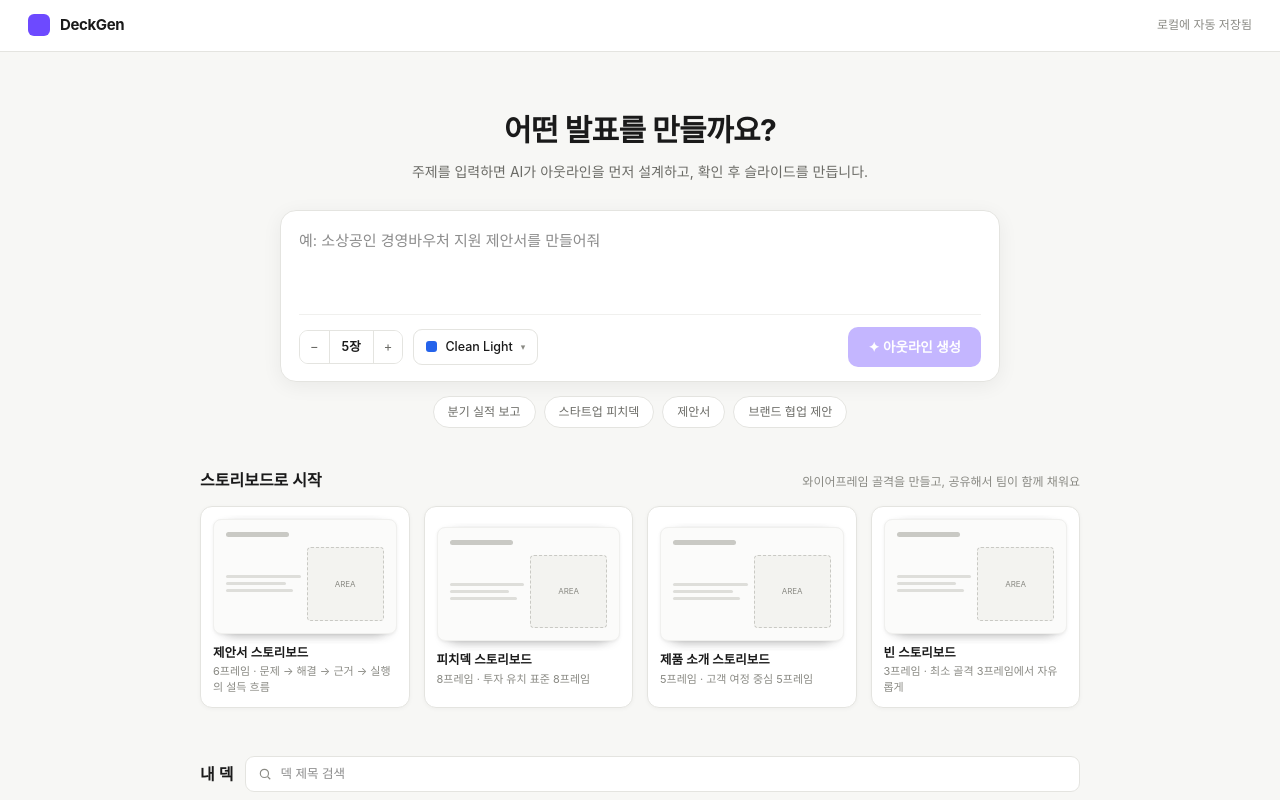
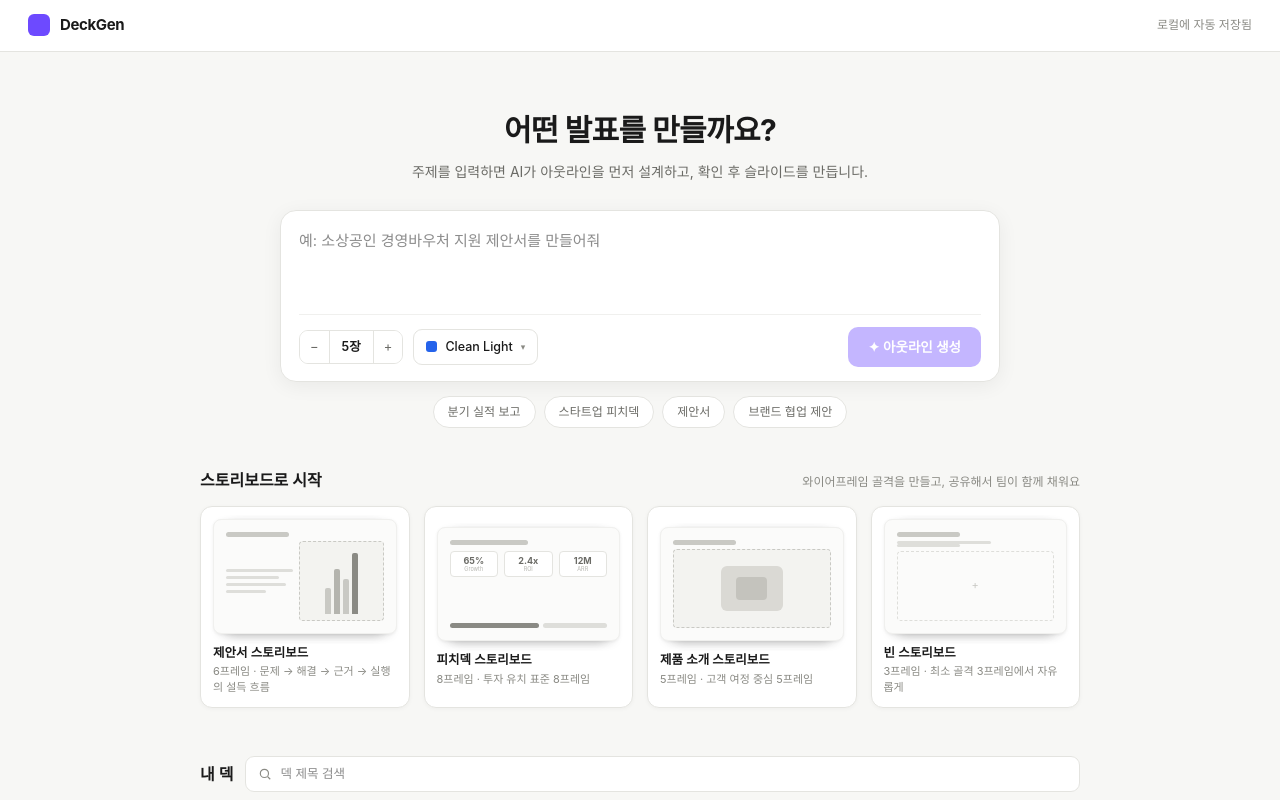
Before and after one commit to homebox78/deckgen, a React (Vite) app in the folder client/: page / in a window 1280 px wide. Built offline with nearby package versions, Linux system fonts and the light colour scheme; a web font is replaced by a local one; what zundo would draw is missing.

Commit message:
fix: 스토리보드 카드 프리뷰를 라이브러리별 주제에 맞게 차별화 (제안서=불릿+차트, 피치덱=지표 카드, 제품=데모 이미지, 빈=빈 캔버스)

```diff
--- a/client/src/components/home/HomePage.tsx
+++ b/client/src/components/home/HomePage.tsx
@@ -42,6 +42,83 @@ const SUGGESTIONS = [
     count: 6,
   },
 ];
+
+/** 라이브러리별 미니 와이어프레임 프리뷰 — 각 스토리보드의 성격을 압축해 보여준다 */
+function PreviewArt({ id }: { id: string }) {
+  // 제안서: 불릿 논리 전개 + 근거 차트
+  if (id === "proposal") {
+    return (
+      <>
+        <div className="h-[5px] w-2/5 rounded-sm bg-[#C9C9C4]" />
+        <div className="mt-1 flex flex-1 gap-1.5">
+          <div className="flex flex-1 flex-col justify-center gap-1">
+            <div className="h-[3px] w-full rounded-sm bg-[#DEDEDA]" />
+            <div className="h-[3px] w-4/5 rounded-sm bg-[#DEDEDA]" />
+            <div className="h-[3px] w-[90%] rounded-sm bg-[#DEDEDA]" />
+            <div className="h-[3px] w-3/5 rounded-sm bg-[#DEDEDA]" />
+          </div>
+          <div className="flex flex-1 items-end justify-center gap-[3px] rounded-[4px] border border-dashed border-[#C9C9C4] bg-[#F3F3F0] px-2 pt-2 pb-1.5">
+            <div className="w-1.5 rounded-t-[2px] bg-[#C9C9C4]" style={{ height: "40%" }} />
+            <div className="w-1.5 rounded-t-[2px] bg-[#B4B4AE]" style={{ height: "70%" }} />
+            <div className="w-1.5 rounded-t-[2px] bg-[#C9C9C4]" style={{ height: "55%" }} />
+            <div className="w-1.5 rounded-t-[2px] bg-[#8A8A84]" style={{ height: "95%" }} />
+          </div>
+        </div>
+      </>
+    );
+  }
+  // 피치덱: 지표 카드 3장 + 진행 바 (트랙션/BM)
+  if (id === "pitch") {
+    return (
+      <>
+        <div className="h-[5px] w-1/2 rounded-sm bg-[#C9C9C4]" />
+        <div className="mt-1.5 flex gap-1.5">
+          {[
+            ["65%", "Growth"],
+            ["2.4x", "ROI"],
+            ["12M", "ARR"],
+          ].map(([v, l]) => (
+            <div
+              key={l}
+              className="flex-1 rounded-[4px] border border-[#E4E4E0] bg-white px-1 py-1 text-center"
+            >
+              <div className="text-[9px] leading-none font-bold text-[#6B6B66]">{v}</div>
+              <div className="mt-0.5 text-[5.5px] leading-none text-[#B4B4AE]">{l}</div>
+            </div>
+          ))}
+        </div>
+        <div className="mt-auto flex items-center gap-1">
+          <div className="h-[5px] flex-[1.4] rounded-full bg-[#8A8A84]" />
+          <div className="h-[5px] flex-1 rounded-full bg-[#DEDEDA]" />
+        </div>
+      </>
+    );
+  }
+  // 제품 소개: 데모 이미지 중심 (키노트형)
+  if (id === "product") {
+    return (
+      <>
+        <div className="h-[5px] w-2/5 rounded-sm bg-[#C9C9C4]" />
+        <div className="mt-1 flex flex-1 items-center justify-center rounded-[4px] border border-dashed border-[#C9C9C4] bg-[#F3F3F0]">
+          <div className="flex h-[58%] w-[40%] items-center justify-center rounded-md bg-[#DAD9D4]">
+            <div className="h-1/2 w-1/2 rounded-[4px] bg-[#C4C3BD]" />
+          </div>
+        </div>
+      </>
+    );
+  }
+  // 빈 스토리보드: 최소 골격 + 비어 있는 캔버스
+  return (
+    <>
+      <div className="h-[5px] w-2/5 rounded-sm bg-[#C9C9C4]" />
+      <div className="mt-1 h-[3px] w-3/5 rounded-sm bg-[#DEDEDA]" />
+      <div className="h-[3px] w-2/5 rounded-sm bg-[#DEDEDA]" />
+      <div className="mt-1 flex flex-1 items-center justify-center rounded-[4px] border border-dashed border-[#DEDEDA]">
+        <span className="text-[11px] leading-none text-[#C9C9C4]">+</span>
+      </div>
+    </>
+  );
+}
 
 function relTime(ts: number): string {
   const m = Math.floor((Date.now() - ts) / 60_000);
@@ -257,18 +334,8 @@ export function HomePage() {
                 <div className="pointer-events-none absolute inset-x-4 inset-y-0 rounded-lg border border-app-border bg-white shadow-[0_3px_8px_rgba(0,0,0,.08)] transition-transform duration-300 ease-out group-hover:translate-y-[42px] group-hover:scale-x-[.82] group-hover:scale-y-[.96] delay-150" />
                 <div className="pointer-events-none absolute inset-x-2.5 inset-y-0 rounded-lg border border-app-border bg-white shadow-[0_3px_8px_rgba(0,0,0,.08)] transition-transform duration-300 ease-out group-hover:translate-y-[28px] group-hover:scale-x-[.88] group-hover:scale-y-[.98] delay-75" />
                 <div className="pointer-events-none absolute inset-x-1 inset-y-0 rounded-lg border border-app-border bg-white shadow-[0_3px_8px_rgba(0,0,0,.08)] transition-transform duration-300 ease-out group-hover:translate-y-[14px] group-hover:scale-x-[.94]" />
-                <div className="relative z-10 flex aspect-[16/10] flex-col justify-center gap-1.5 rounded-lg border border-app-border-soft bg-[#FBFBFA] p-3 shadow-[0_1px_3px_rgba(0,0,0,.05)] transition-transform duration-300 ease-out group-hover:-translate-y-1">
-                  <div className="h-[5px] w-2/5 rounded-sm bg-[#C9C9C4]" />
-                  <div className="mt-1 flex flex-1 gap-1.5">
-                    <div className="flex flex-1 flex-col justify-center gap-1">
-                      <div className="h-[3px] w-full rounded-sm bg-[#DEDEDA]" />
-                      <div className="h-[3px] w-4/5 rounded-sm bg-[#DEDEDA]" />
-                      <div className="h-[3px] w-[90%] rounded-sm bg-[#DEDEDA]" />
-                    </div>
-                    <div className="flex flex-1 items-center justify-center rounded-[4px] border border-dashed border-[#C9C9C4] bg-[#F3F3F0]">
-                      <span className="text-[8px] text-app-faint">AREA</span>
-                    </div>
-                  </div>
+                <div className="relative z-10 flex aspect-[16/10] flex-col rounded-lg border border-app-border-soft bg-[#FBFBFA] p-3 shadow-[0_1px_3px_rgba(0,0,0,.05)] transition-transform duration-300 ease-out group-hover:-translate-y-1">
+                  <PreviewArt id={lib.id} />
                 </div>
               </div>
               {/* 라벨은 시트 아래로 — 펼쳐질 때 가려지고, 남는 부분은 페이드아웃 */}
```
